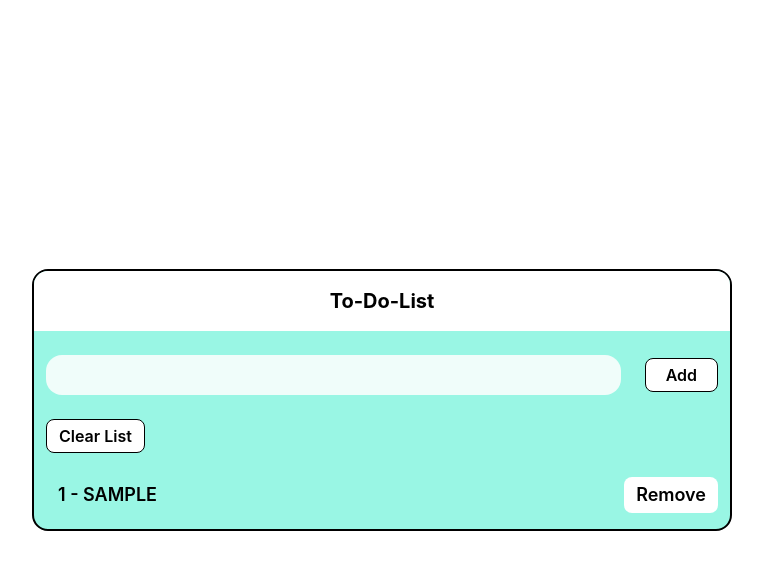
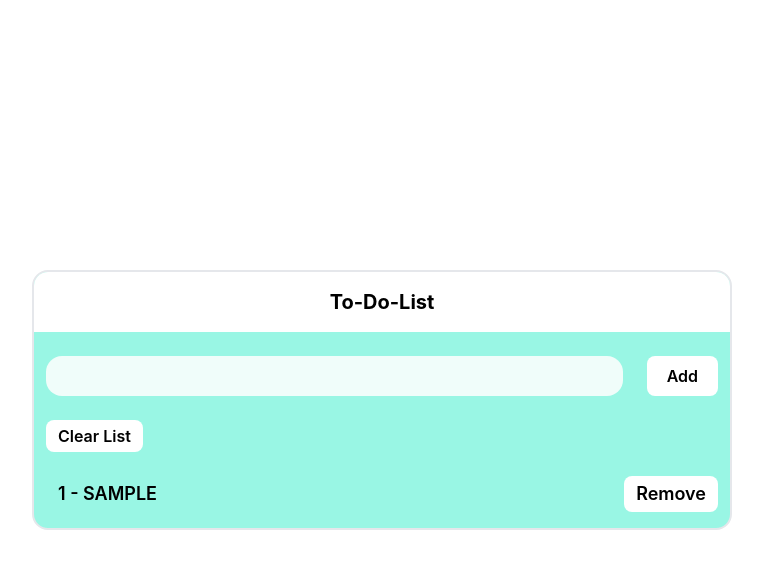
Before and after one commit to ShubhamKgithub1/To-do-App, a React (Create React App) app: page / in a window 1280 px wide. Both pictures are taken after typing "Sample" into the empty fields and a click on the button "Add". Shown: the top 570 px of the page, without its empty margins (258-1021 px from the left). Built offline with nearby package versions, Linux system fonts and the light colour scheme.

Commit message:
minor changes in UI

```diff
--- a/src/App.js
+++ b/src/App.js
@@ -20,13 +20,13 @@ function App() {
 
   return (
     <div className="flex w-[100vw] justify-center h-[100vh] items-center">
-      <div className="w-[90%] sm:w-[500px] md:w-[600px] lg:w-[700px] mx-auto bg-[#99f6e4] border-2 rounded-xl sm:rounded-2xl overflow-hidden border-black">
+      <div className="w-[90%] sm:w-[500px] md:w-[600px] lg:w-[700px] mx-auto bg-[#99f6e4] border lg:border-2 rounded-xl sm:rounded-2xl overflow-hidden">
         <Header />
         <AddItem addItem={addItem} />
         {lists.length > 0 && (
           <div className="flex justify-start px-3">
             <button
-              className="px-[6px] sm:px-3 py-1 border border-black bg-white font-medium lg:font-semibold rounded-lg hover:bg-black hover:text-white transition-all transform active:scale-95"
+              className="px-[6px] sm:px-3 py-1 bg-white font-medium lg:font-semibold rounded-lg hover:bg-black hover:text-white transition-all transform active:scale-95"
               onClick={clearList}
             >
               Clear List
--- a/src/component/AddItem.js
+++ b/src/component/AddItem.js
@@ -19,7 +19,7 @@ const AddItem = ({ addItem }) => {
         }}
       />
       <button
-        className="bg-white px-5 py-1 border-[1px] rounded-lg border-black font-medium sm:font-medium md:font-semibold hover:bg-black hover:text-white transition-all transform active:scale-90"
+        className="bg-white px-5 py-2 rounded-lg font-medium sm:font-medium md:font-semibold hover:bg-black hover:text-white transition-all transform active:scale-90"
         onClick={handleClick}
       >
         Add
```
